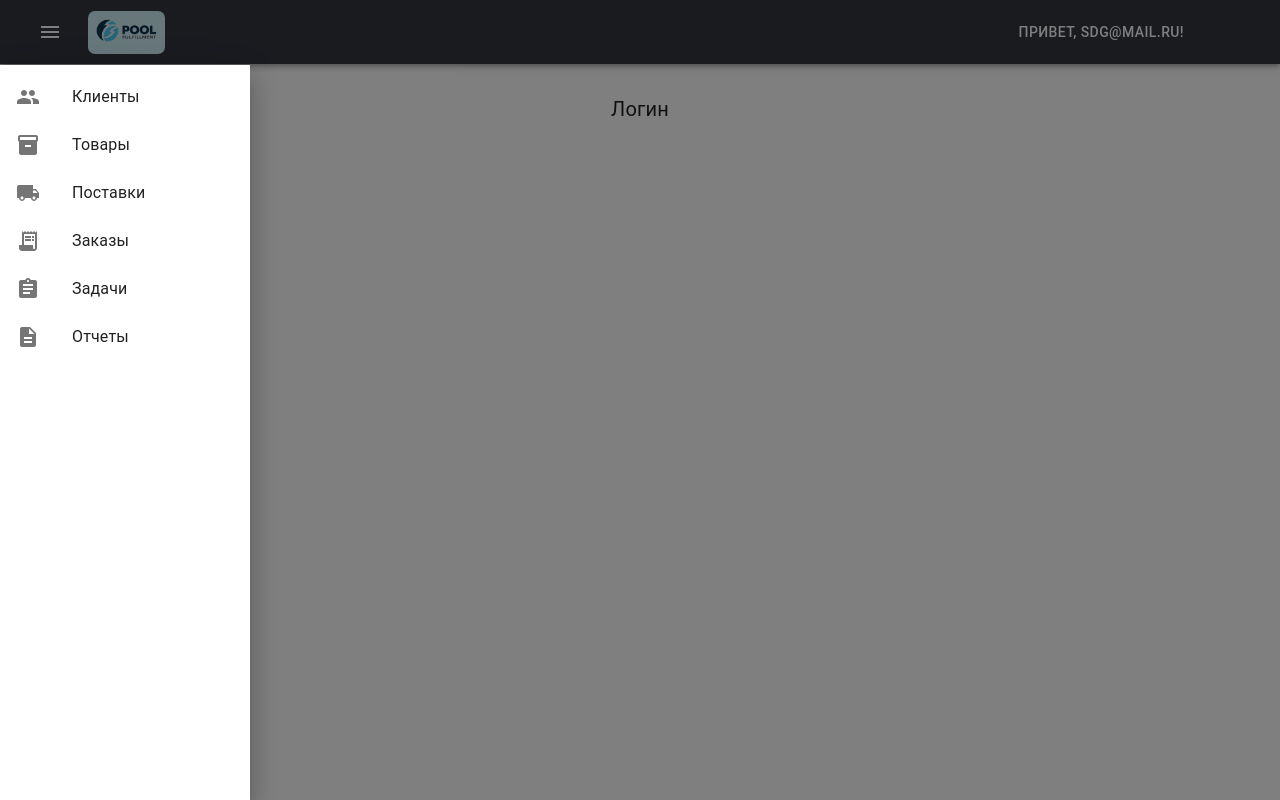
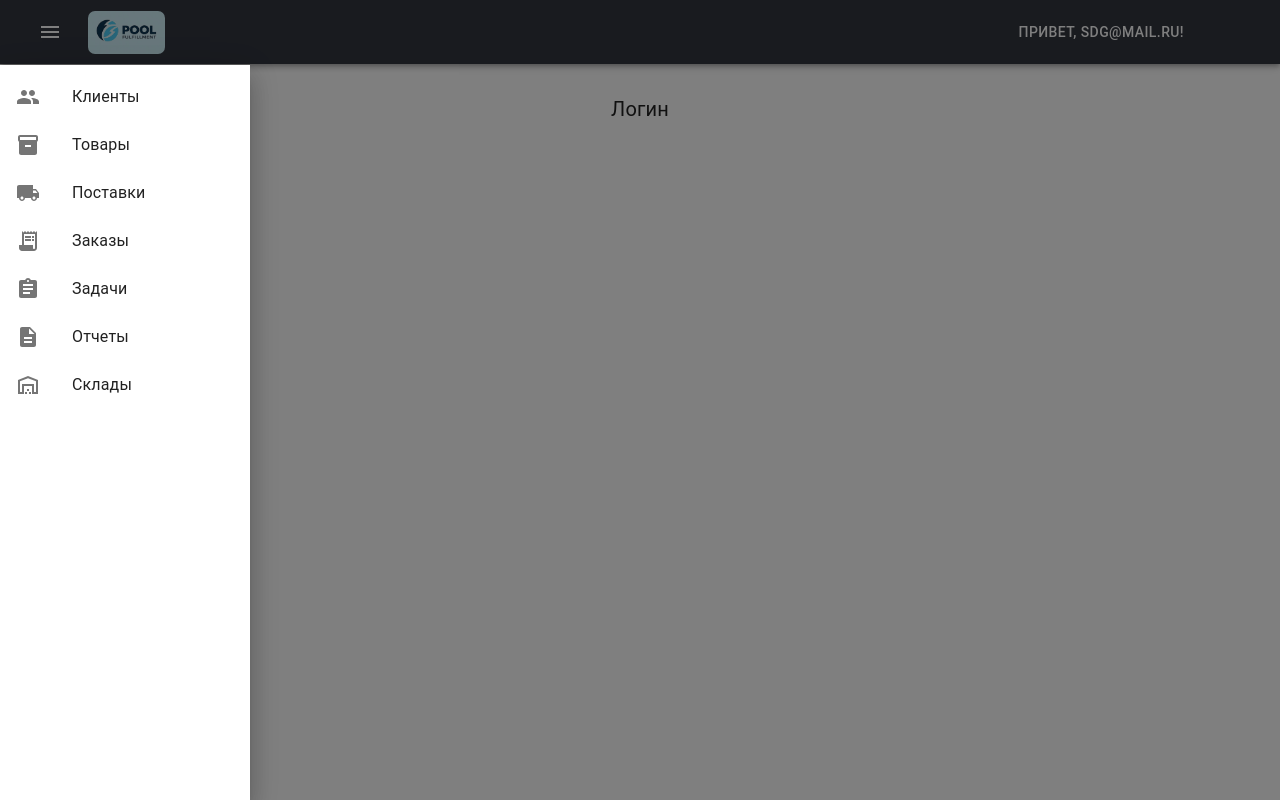
Before and after one commit to miloradowicz/fulfillment-center-1, a React (Vite) app in the folder frontend/: page / in a window 1280 px wide. Both pictures are taken after a click on the button 50 px from the left and 32 px from the top of the page. Built offline with nearby package versions, Linux system fonts and the light colour scheme; no server answers.

Commit message:
[JE2-82] Added a link to /stocks in Sidebar, and created routes to /stocks, stocks/:stockId

```diff
--- a/frontend/src/App.tsx
+++ b/frontend/src/App.tsx
@@ -13,6 +13,8 @@ import RegistrationForm from './features/users/components/RegistrationForm.tsx'
 import ClientDetail from './features/clients/containers/ClientDetail.tsx'
 import TaskBoard from './features/tasks/components/TaskBoard.tsx'
 import ArrivalDetails from './features/arrivals/containers/ArrivalDetails.tsx'
+import StockPage from './features/stocks/containers/StockPage.tsx'
+import StockDetails from './features/stocks/containers/StockDetails.tsx'
 
 const App = () => {
   const theme = createTheme()
@@ -35,6 +37,8 @@ const App = () => {
             <Route path="/login" element={<LoginPage />} />
             <Route path="/add-new-client" element={<ClientForm />} />
             <Route path="/add-new-user" element={<RegistrationForm />} />
+            <Route path="/stocks" element={<StockPage />} />
+            <Route path="/stocks/:stockId" element={<StockDetails />} />
             <Route
               path="/*"
               element={
--- a/frontend/src/components/UI/SideBar/SideBar.tsx
+++ b/frontend/src/components/UI/SideBar/SideBar.tsx
@@ -5,20 +5,21 @@ import LocalShippingIcon from '@mui/icons-material/LocalShipping'
 import MenuIcon from '@mui/icons-material/Menu'
 import ReceiptLongIcon from '@mui/icons-material/ReceiptLong'
 import DescriptionIcon from '@mui/icons-material/Description'
+import WarehouseOutlinedIcon from '@mui/icons-material/WarehouseOutlined'
 import {
+  Box,
   Drawer,
+  IconButton,
   List,
   ListItem,
   ListItemButton,
   ListItemIcon,
   ListItemText,
-  IconButton,
+  Theme,
   useMediaQuery,
-  Theme,
-  Box } from '@mui/material'
+} from '@mui/material'
 import { NavLink } from 'react-router-dom'
 import AssignmentIcon from '@mui/icons-material/Assignment'
-
 
 export default function Sidebar() {
   const [open, setOpen] = useState(false)
@@ -47,8 +48,8 @@ export default function Sidebar() {
         open={open}
         onClose={toggleDrawer(false)}
         sx={{
-          flexShrink: 0,
-          mt: '75px' ,
+          'flexShrink': 0,
+          'mt': '75px',
           '& .MuiDrawer-paper': {
             width: drawerWidth,
             boxSizing: 'border-box',
@@ -60,43 +61,64 @@ export default function Sidebar() {
         <List sx={{ width: drawerWidth }}>
           <ListItem disablePadding>
             <ListItemButton component={NavLink} to="/clients">
-              <ListItemIcon><PeopleIcon/></ListItemIcon>
+              <ListItemIcon>
+                <PeopleIcon />
+              </ListItemIcon>
               <ListItemText primary="Клиенты" />
             </ListItemButton>
           </ListItem>
 
           <ListItem disablePadding>
             <ListItemButton component={NavLink} to="/products">
-              <ListItemIcon><InventoryIcon /></ListItemIcon>
+              <ListItemIcon>
+                <InventoryIcon />
+              </ListItemIcon>
               <ListItemText primary="Товары" />
             </ListItemButton>
           </ListItem>
 
           <ListItem disablePadding>
             <ListItemButton component={NavLink} to="/arrivals">
-              <ListItemIcon><LocalShippingIcon /></ListItemIcon>
+              <ListItemIcon>
+                <LocalShippingIcon />
+              </ListItemIcon>
               <ListItemText primary="Поставки" />
             </ListItemButton>
           </ListItem>
 
           <ListItem disablePadding>
             <ListItemButton component={NavLink} to="/orders">
-              <ListItemIcon><ReceiptLongIcon/></ListItemIcon>
+              <ListItemIcon>
+                <ReceiptLongIcon />
+              </ListItemIcon>
               <ListItemText primary="Заказы" />
             </ListItemButton>
           </ListItem>
 
           <ListItem disablePadding>
             <ListItemButton component={NavLink} to="/tasks">
-              <ListItemIcon><AssignmentIcon/></ListItemIcon>
+              <ListItemIcon>
+                <AssignmentIcon />
+              </ListItemIcon>
               <ListItemText primary="Задачи" />
             </ListItemButton>
           </ListItem>
 
           <ListItem disablePadding>
             <ListItemButton component={NavLink} to="/reports">
-              <ListItemIcon><DescriptionIcon /></ListItemIcon>
+              <ListItemIcon>
+                <DescriptionIcon />
+              </ListItemIcon>
               <ListItemText primary="Отчеты" />
+            </ListItemButton>
+          </ListItem>
+
+          <ListItem disablePadding>
+            <ListItemButton component={NavLink} to="/stocks">
+              <ListItemIcon>
+                <WarehouseOutlinedIcon />
+              </ListItemIcon>
+              <ListItemText primary="Склады" />
             </ListItemButton>
           </ListItem>
         </List>
```
